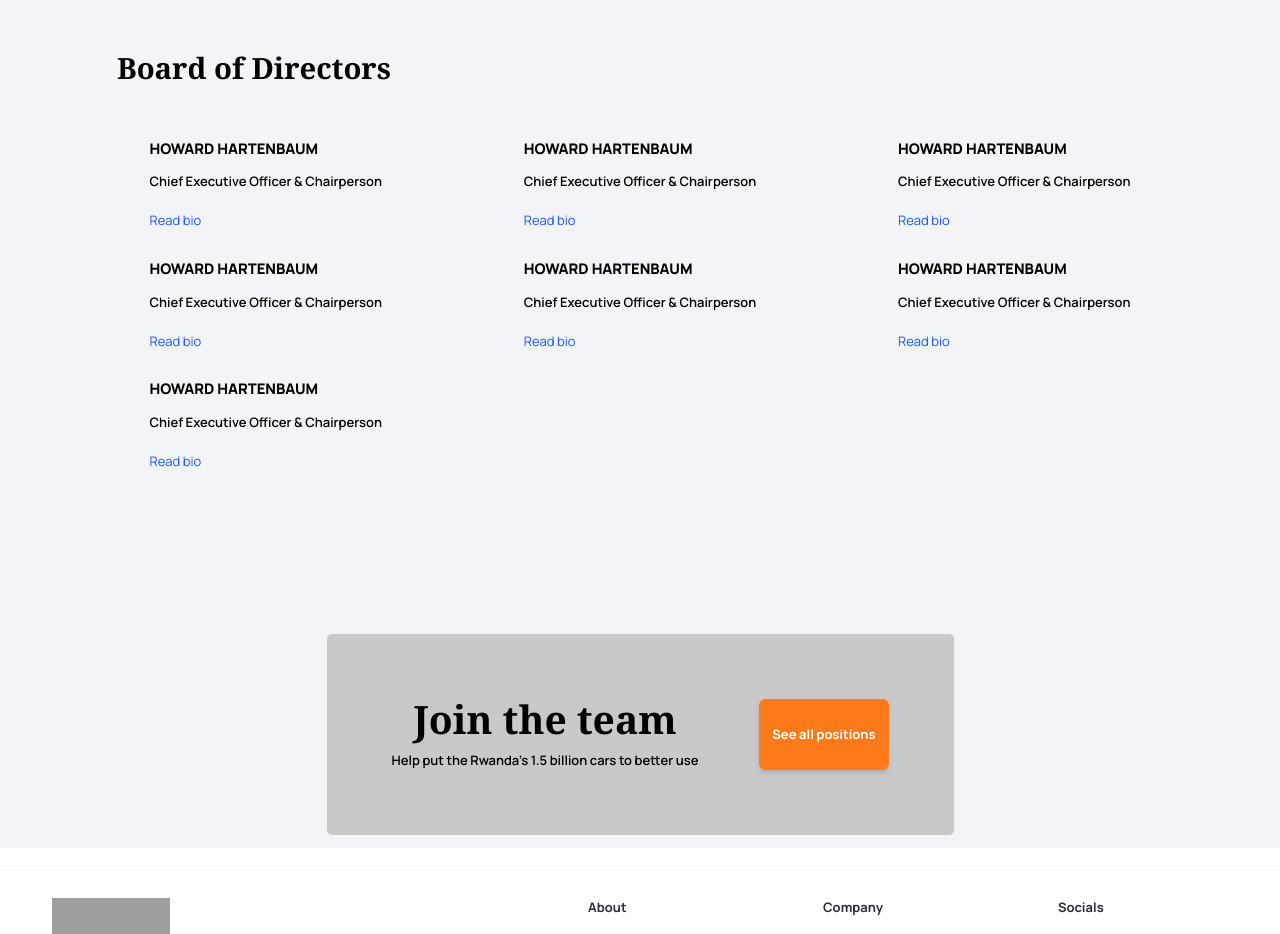
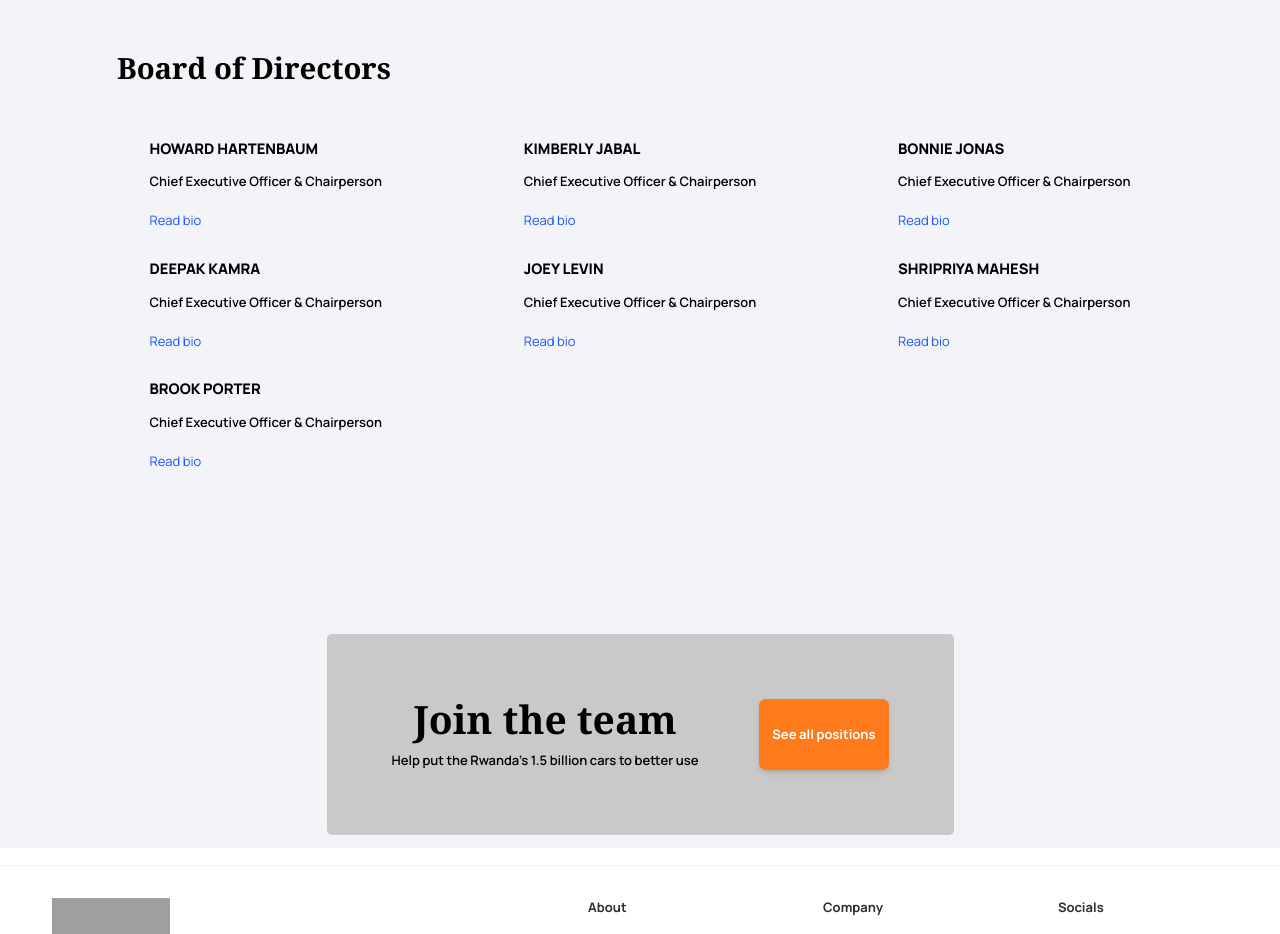
Before and after one commit to Valentin-Shyaka/car_showcase, a Next.js app: page /ourTeam in a window 1280 px wide. Shown: the part 1180-2114 px from the top of the page. Built offline with nearby package versions, Linux system fonts and the light colour scheme; grey boxes are pictures that could not be loaded.

Commit message:
dummy directors imported...

```diff
--- a/constants/index.ts
+++ b/constants/index.ts
@@ -148,27 +148,27 @@ export const directors=[
     department:'Chief Executive Officer & Chairperson'
   },
   {
-    directorName:"HOWARD HARTENBAUM",
+    directorName:"kimberly jabal",
     department:'Chief Executive Officer & Chairperson'
   },
   {
-    directorName:"HOWARD HARTENBAUM",
+    directorName:"bonnie jonas",
     department:'Chief Executive Officer & Chairperson'
   },
   {
-    directorName:"HOWARD HARTENBAUM",
+    directorName:"deepak kamra",
     department:'Chief Executive Officer & Chairperson'
   },
   {
-    directorName:"HOWARD HARTENBAUM",
+    directorName:"joey levin",
     department:'Chief Executive Officer & Chairperson'
   },
   {
-    directorName:"HOWARD HARTENBAUM",
+    directorName:"shripriya mahesh",
     department:'Chief Executive Officer & Chairperson'
   },
   {
-    directorName:"HOWARD HARTENBAUM",
+    directorName:"brook porter",
     department:'Chief Executive Officer & Chairperson'
   }
 ]
```
